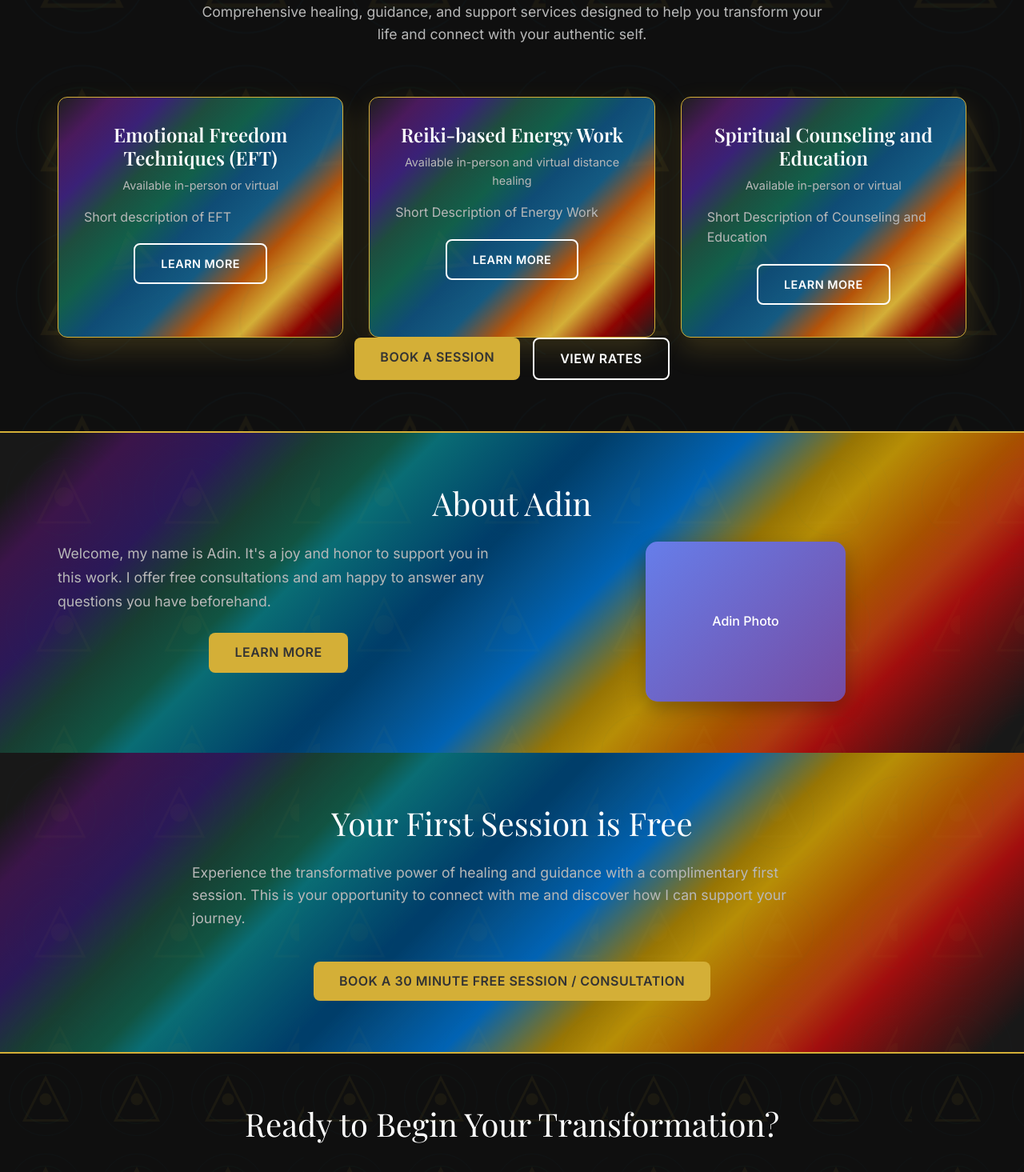
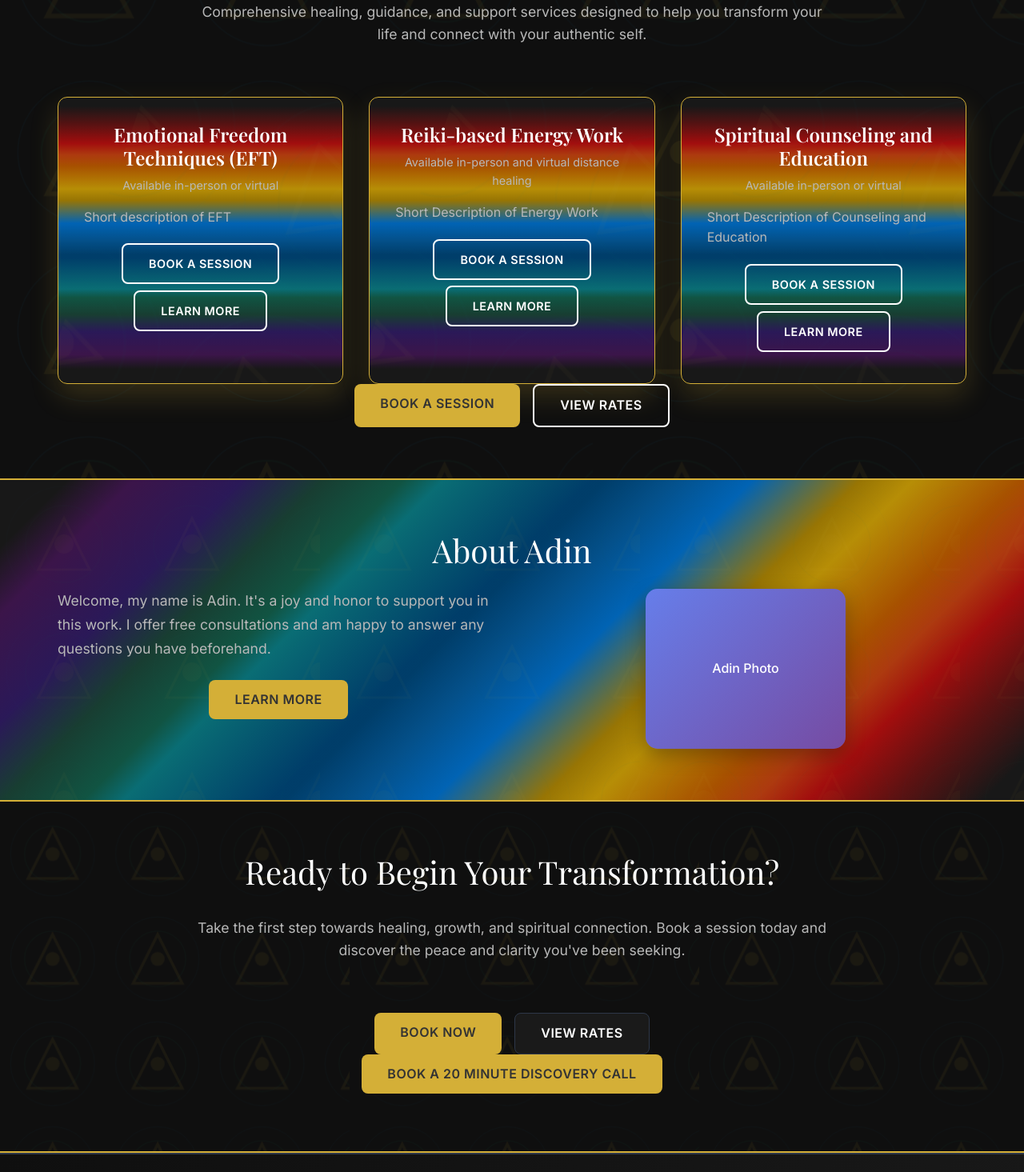
Before and after one commit to naturalCode4/kalyanamitta-website, a React (Create React App) app: page / in a window 1280 px wide. Shown: the part 1320-2785 px from the top of the page at 80% size. Built offline with nearby package versions, Linux system fonts and the light colour scheme; the HTML template or start-up script is replaced by a standard one.

Commit message:
about to edit service card css

```diff
--- a/src/components/ServiceCard.css
+++ b/src/components/ServiceCard.css
@@ -75,9 +75,9 @@
   overflow: hidden;
 } */
 
-.section-rainbow {
+.card-rainbow {
   background: linear-gradient(
-    135deg,
+    0deg,
     #1e1e1e 5%,
     #4a1a5c 10%,
     #351f6e 18%,
--- a/src/components/ServiceCard.js
+++ b/src/components/ServiceCard.js
@@ -41,11 +41,13 @@ const ServiceCard = ({
         </div>
       )}
 
-      {learnMoreLink && (
-        <div className="service-actions">
+      {/* Add buttons */}
+      <div className="service-actions">
+        <Link to="/contact" className="btn btn-outline btn-small">Book a Session</Link>
+        {learnMoreLink && (
           <Link to={learnMoreLink} className="btn btn-outline btn-small">Learn More</Link>
-        </div>
-      )}
+        )}
+      </div>
     </Card>
   );
 };
--- a/src/pages/Home.css
+++ b/src/pages/Home.css
@@ -6,7 +6,7 @@
   text-align: center;
   position: relative;
   overflow: hidden;
-  border-bottom: 2px solid #2d3748;
+  border-bottom: 2px solid gold;
 }
 
 .hero::before {
--- a/src/pages/Home.js
+++ b/src/pages/Home.js
@@ -95,18 +95,6 @@ const Home = () => {
         </div>
       </Section>
 
-      { /*First Session Free Section */}
-      <Section
-        variant="rainbow"
-        title="Your First Session is Free"
-        subtitle="Experience the transformative power of healing and guidance with a complimentary first session. This is your opportunity to connect with me and discover how I can support your journey."
-        >
-        <div className="btn-group">
-          <Link to="/contact" className="btn">Book a 30 minute free session / consultation</Link>
-        </div>
-      </Section>
-
-
       {/* CTA Section */}
       <Section
         variant="dark"
@@ -117,7 +105,11 @@ const Home = () => {
           <Link to="/contact" className="btn">Book Now</Link>
           <Link to="/rates" className="btn btn-secondary">View Rates</Link>
         </div>
+        <div>
+          <Link to="/contact" className="btn">Book a 20 minute discovery call</Link>
+        </div>
       </Section>
+
     </div>
   );
 };
```
Also changed, not shown: 1 other file (tests, documents, lock files or other folders).
